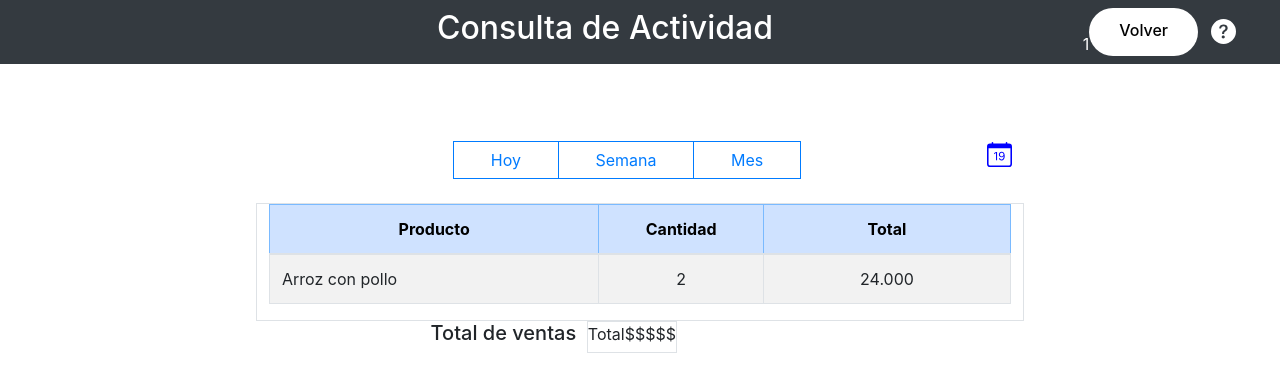
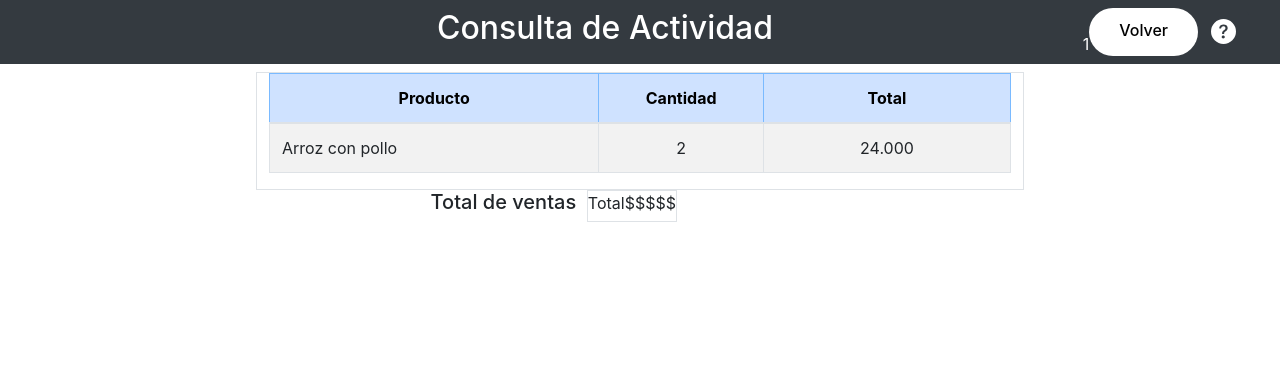
Before and after one commit to DJulieth19/EasyBill, a PHP site: page /Administrador/ConsultaVentas/Ventas.php?nombre=1 in a window 1280 px wide. Shown: the top 392 px of the page. Run offline with PHP 8.4, Linux system fonts and the light colour scheme; data that the repository does not hold is empty.

Commit message:
Update Ventas.php

```diff
--- a/Administrador/ConsultaVentas/Ventas.php
+++ b/Administrador/ConsultaVentas/Ventas.php
@@ -62,25 +62,6 @@
 
 <main>
     <body>
-    <h1 class="text-white col-md-3 space">space </h1>
-    <h4 class="text-white col-md-3 space">space </h4>
-      <div class="container mt-8">
-        <div class="row justify-content-md-center">
-		<div class="btn-group" role="group">
-		  <h4 class="text-white col-md-3 space">space </h4>
-		  <button type="button" class="btn btn-outline-primary">Hoy</button>
-		  <button type="button" class="btn btn-outline-primary">Semana</button>
-		  <button type="button" class="btn btn-outline-primary">Mes</button>
-		  <h4 class="text-white col-md-3">space </h4>
-		  <a>
-		      <svg xmlns="http://www.w3.org/2000/svg" color="blue" width="25" height="25" fill="currentColor" class="bi bi-calendar-date" viewBox="0 0 16 16">
-			<path d="M6.445 11.688V6.354h-.633A12.6 12.6 0 0 0 4.5 7.16v.695c.375-.257.969-.62 1.258-.777h.012v4.61h.675zm1.188-1.305c.047.64.594 1.406 1.703 1.406 1.258 0 2-1.066 2-2.871 0-1.934-.781-2.668-1.953-2.668-.926 0-1.797.672-1.797 1.809 0 1.16.824 1.77 1.676 1.77.746 0 1.23-.376 1.383-.79h.027c-.004 1.316-.461 2.164-1.305 2.164-.664 0-1.008-.45-1.05-.82h-.684zm2.953-2.317c0 .696-.559 1.18-1.184 1.18-.601 0-1.144-.383-1.144-1.2 0-.823.582-1.21 1.168-1.21.633 0 1.16.398 1.16 1.23z"></path>
-			<path d="M3.5 0a.5.5 0 0 1 .5.5V1h8V.5a.5.5 0 0 1 1 0V1h1a2 2 0 0 1 2 2v11a2 2 0 0 1-2 2H2a2 2 0 0 1-2-2V3a2 2 0 0 1 2-2h1V.5a.5.5 0 0 1 .5-.5zM1 4v10a1 1 0 0 0 1 1h12a1 1 0 0 0 1-1V4H1z"></path>
-		      </svg>
-		  </a>
-		</div>
-        </div>
-      </div>
 
       <div class="container mt-4">
         <div class="row justify-content-md-center">
```
